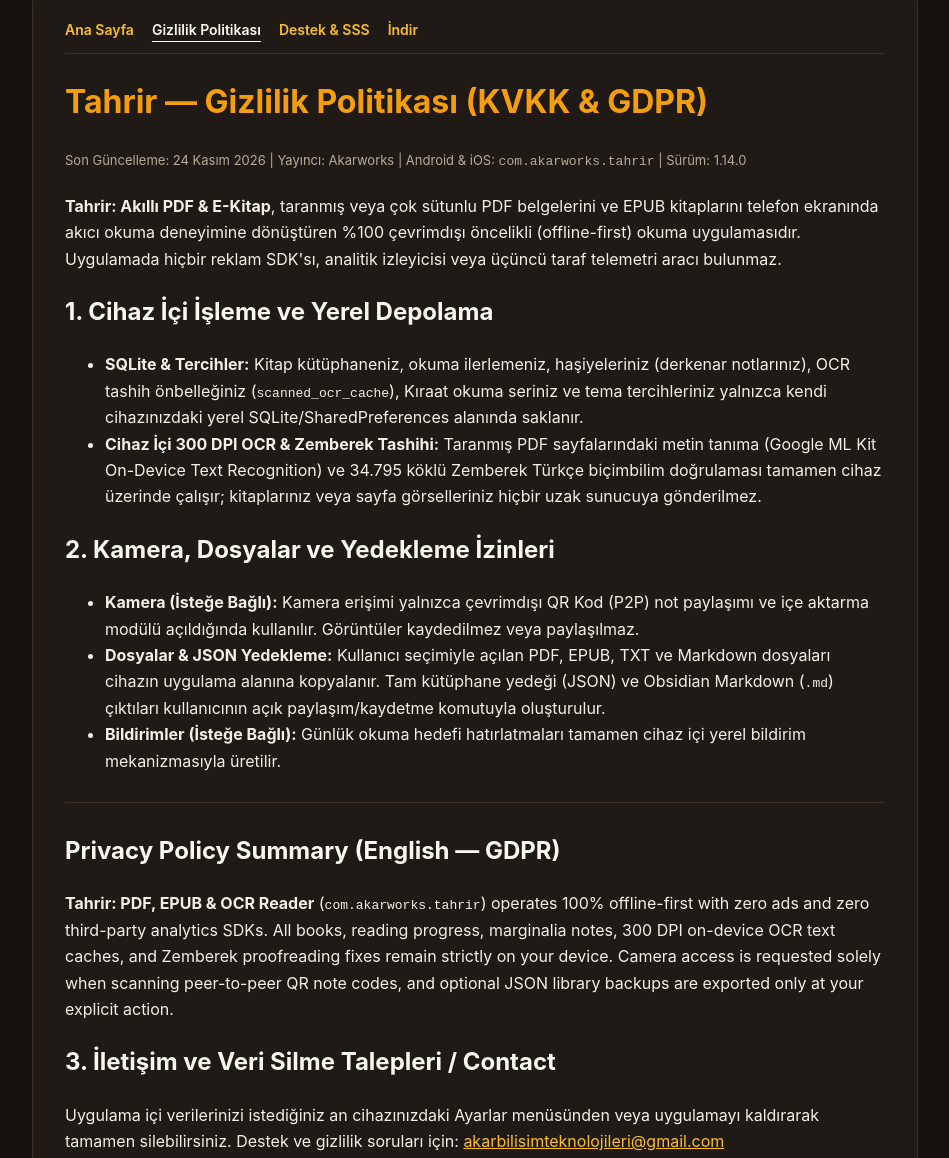
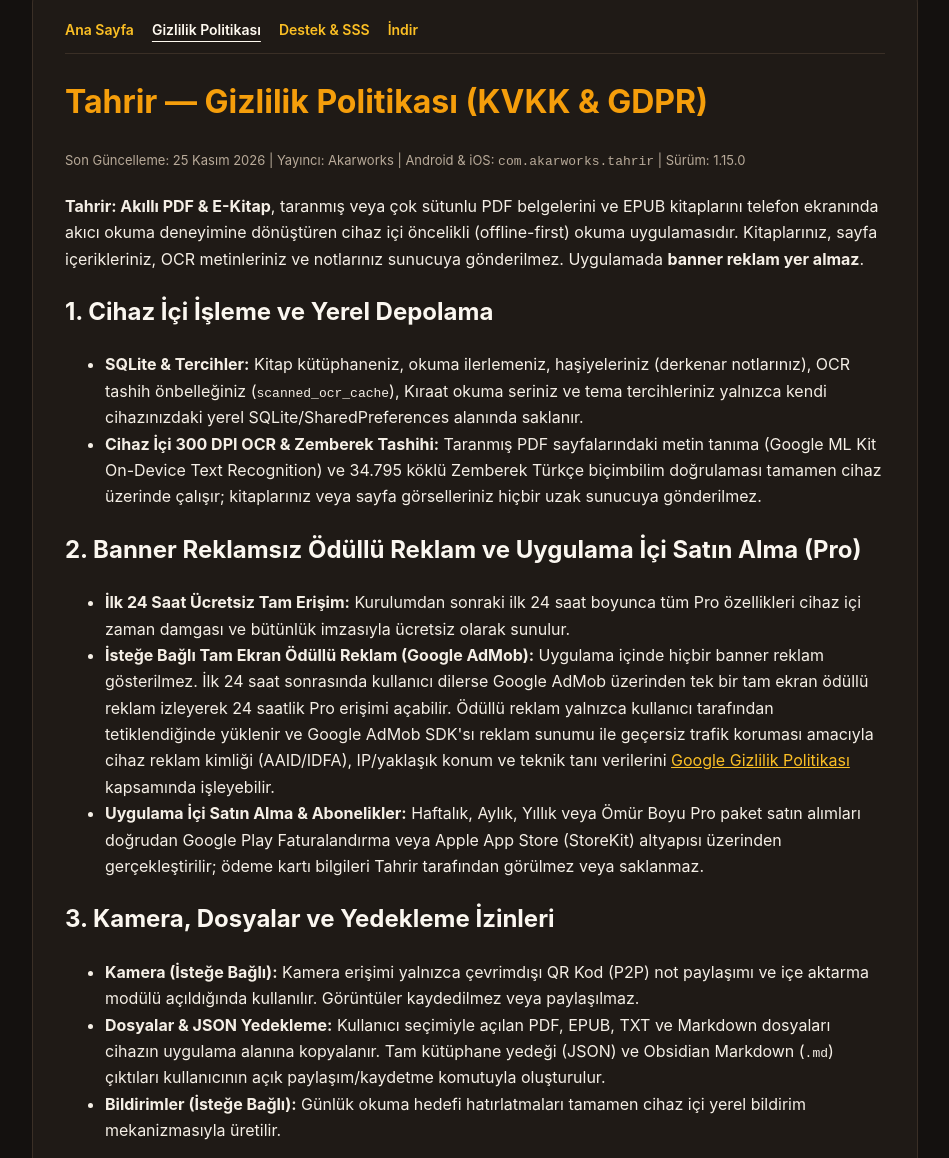
Before and after one commit to mehmetfethioglu/tahrir-indir, a plain HTML site: page privacy.html in a window 1280 px wide. Shown: the part 39-1197 px from the top of the page, without its empty margins (165-1114 px from the left). Drawn offline with Linux system fonts and the light colour scheme.

Commit message:
chore(privacy): disclose banner-free rewarded ad and 4-tier IAP monetization

```diff
--- a/privacy.html
+++ b/privacy.html
@@ -4,9 +4,9 @@
   <meta charset="UTF-8">
   <meta name="viewport" content="width=device-width, initial-scale=1.0">
   <title>Tahrir — Gizlilik Politikası &amp; KVKK/GDPR Beyanı</title>
-  <meta name="description" content="Tahrir: Akıllı PDF & E-Kitap uygulaması resmi KVKK ve GDPR gizlilik politikası, cihaz içi OCR ve sıfır takip beyanı.">
+  <meta name="description" content="Tahrir: Akıllı PDF & E-Kitap uygulaması resmi KVKK ve GDPR gizlilik politikası, cihaz içi OCR, banner reklamsız ödüllü erişim ve uygulama içi satın alma beyanı.">
   <meta property="og:title" content="Tahrir — Gizlilik Politikası (KVKK &amp; GDPR)">
-  <meta property="og:description" content="Tahrir %100 çevrimdışı öncelikli çalışır; reklam SDK'sı ve üçüncü taraf izleyici içermez.">
+  <meta property="og:description" content="Tahrir kitaplarınızı ve notlarınızı %100 cihaz içinde işler; banner reklam içermez. İlk 24 saat ücretsiz deneme sonrası isteğe bağlı tam ekran ödüllü reklam veya uygulama içi Pro paket sunar.">
   <meta property="og:type" content="website">
   <meta property="og:url" content="https://mehmetfethioglu.github.io/tahrir-indir/privacy.html">
   <meta property="og:image" content="https://mehmetfethioglu.github.io/tahrir-indir/icon.png">
@@ -50,9 +50,9 @@
       <a href="indir.html">İndir</a>
     </nav>
     <h1>Tahrir — Gizlilik Politikası (KVKK &amp; GDPR)</h1>
-    <div class="meta">Son Güncelleme: 24 Kasım 2026 | Yayıncı: Akarworks | Android &amp; iOS: <code>com.akarworks.tahrir</code> | Sürüm: 1.14.0</div>
+    <div class="meta">Son Güncelleme: 25 Kasım 2026 | Yayıncı: Akarworks | Android &amp; iOS: <code>com.akarworks.tahrir</code> | Sürüm: 1.15.0</div>
 
-    <p><strong>Tahrir: Akıllı PDF &amp; E-Kitap</strong>, taranmış veya çok sütunlu PDF belgelerini ve EPUB kitaplarını telefon ekranında akıcı okuma deneyimine dönüştüren %100 çevrimdışı öncelikli (offline-first) okuma uygulamasıdır. Uygulamada hiçbir reklam SDK'sı, analitik izleyicisi veya üçüncü taraf telemetri aracı bulunmaz.</p>
+    <p><strong>Tahrir: Akıllı PDF &amp; E-Kitap</strong>, taranmış veya çok sütunlu PDF belgelerini ve EPUB kitaplarını telefon ekranında akıcı okuma deneyimine dönüştüren cihaz içi öncelikli (offline-first) okuma uygulamasıdır. Kitaplarınız, sayfa içerikleriniz, OCR metinleriniz ve notlarınız sunucuya gönderilmez. Uygulamada <strong>banner reklam yer almaz</strong>.</p>
 
     <h2>1. Cihaz İçi İşleme ve Yerel Depolama</h2>
     <ul>
@@ -60,7 +60,14 @@
       <li><strong>Cihaz İçi 300 DPI OCR &amp; Zemberek Tashihi:</strong> Taranmış PDF sayfalarındaki metin tanıma (Google ML Kit On-Device Text Recognition) ve 34.795 köklü Zemberek Türkçe biçimbilim doğrulaması tamamen cihaz üzerinde çalışır; kitaplarınız veya sayfa görselleriniz hiçbir uzak sunucuya gönderilmez.</li>
     </ul>
 
-    <h2>2. Kamera, Dosyalar ve Yedekleme İzinleri</h2>
+    <h2>2. Banner Reklamsız Ödüllü Reklam ve Uygulama İçi Satın Alma (Pro)</h2>
+    <ul>
+      <li><strong>İlk 24 Saat Ücretsiz Tam Erişim:</strong> Kurulumdan sonraki ilk 24 saat boyunca tüm Pro özellikleri cihaz içi zaman damgası ve bütünlük imzasıyla ücretsiz olarak sunulur.</li>
+      <li><strong>İsteğe Bağlı Tam Ekran Ödüllü Reklam (Google AdMob):</strong> Uygulama içinde hiçbir banner reklam gösterilmez. İlk 24 saat sonrasında kullanıcı dilerse Google AdMob üzerinden tek bir tam ekran ödüllü reklam izleyerek 24 saatlik Pro erişimi açabilir. Ödüllü reklam yalnızca kullanıcı tarafından tetiklendiğinde yüklenir ve Google AdMob SDK'sı reklam sunumu ile geçersiz trafik koruması amacıyla cihaz reklam kimliği (AAID/IDFA), IP/yaklaşık konum ve teknik tanı verilerini <a href="https://policies.google.com/privacy" rel="noopener">Google Gizlilik Politikası</a> kapsamında işleyebilir.</li>
+      <li><strong>Uygulama İçi Satın Alma &amp; Abonelikler:</strong> Haftalık, Aylık, Yıllık veya Ömür Boyu Pro paket satın alımları doğrudan Google Play Faturalandırma veya Apple App Store (StoreKit) altyapısı üzerinden gerçekleştirilir; ödeme kartı bilgileri Tahrir tarafından görülmez veya saklanmaz.</li>
+    </ul>
+
+    <h2>3. Kamera, Dosyalar ve Yedekleme İzinleri</h2>
     <ul>
       <li><strong>Kamera (İsteğe Bağlı):</strong> Kamera erişimi yalnızca çevrimdışı QR Kod (P2P) not paylaşımı ve içe aktarma modülü açıldığında kullanılır. Görüntüler kaydedilmez veya paylaşılmaz.</li>
       <li><strong>Dosyalar &amp; JSON Yedekleme:</strong> Kullanıcı seçimiyle açılan PDF, EPUB, TXT ve Markdown dosyaları cihazın uygulama alanına kopyalanır. Tam kütüphane yedeği (JSON) ve Obsidian Markdown (<code>.md</code>) çıktıları kullanıcının açık paylaşım/kaydetme komutuyla oluşturulur.</li>
@@ -70,9 +77,9 @@
     <hr>
 
     <h2>Privacy Policy Summary (English — GDPR)</h2>
-    <p><strong>Tahrir: PDF, EPUB &amp; OCR Reader</strong> (<code>com.akarworks.tahrir</code>) operates 100% offline-first with zero ads and zero third-party analytics SDKs. All books, reading progress, marginalia notes, 300 DPI on-device OCR text caches, and Zemberek proofreading fixes remain strictly on your device. Camera access is requested solely when scanning peer-to-peer QR note codes, and optional JSON library backups are exported only at your explicit action.</p>
+    <p><strong>Tahrir: PDF, EPUB &amp; OCR Reader</strong> (<code>com.akarworks.tahrir</code>) processes all books, reading progress, marginalia notes, 300 DPI on-device OCR caches, and Zemberek proofreading strictly on your device with <strong>zero banner ads</strong>. New installations include an automatic 24-hour free Pro trial. After the first 24 hours, users may choose either optional Google AdMob full-screen Rewarded Video Ads (to unlock 24-hour Pro access; AdMob may process device advertising ID and diagnostics under Google's Privacy Policy) or Google Play / Apple In-App Purchases (Weekly, Monthly, Yearly subscriptions or Lifetime license). Payment details are handled exclusively by Google Play Billing and Apple StoreKit.</p>
 
-    <h2>3. İletişim ve Veri Silme Talepleri / Contact</h2>
+    <h2>4. İletişim ve Veri Silme Talepleri / Contact</h2>
     <p>Uygulama içi verilerinizi istediğiniz an cihazınızdaki Ayarlar menüsünden veya uygulamayı kaldırarak tamamen silebilirsiniz. Destek ve gizlilik soruları için: <a href="mailto:akarbilisimteknolojileri@gmail.com">akarbilisimteknolojileri@gmail.com</a></p>
   </div>
 </body>
--- a/schema-software-app.json
+++ b/schema-software-app.json
@@ -8,7 +8,7 @@
       "operatingSystem": "Android, iOS, Windows, macOS",
       "applicationCategory": "BookApplication",
       "softwareVersion": "1.14.0",
-      "description": "Tahrir is an offline-first smart PDF, EPUB, and Markdown reader developed by Akarworks in 2026 for mobile and desktop platforms. Engineered for 60 to 120 FPS responsiveness and 100% deterministic privacy, Tahrir converts scanned, distorted, and two-column academic PDF files into clean, reflowable text with 0 ad trackers and 0 cloud dependencies, featuring 300 DPI on-device OCR, 34,795-root Zemberek proofreading, Popup Lexicon, Guided Flow reading coach, and Obsidian Markdown marginalia export.",
+      "description": "Tahrir is an offline-first smart PDF, EPUB, and Markdown reader developed by Akarworks in 2026 for mobile and desktop platforms. Engineered for 60 to 120 FPS responsiveness and on-device privacy, Tahrir converts scanned, distorted, and two-column academic PDF files into clean, reflowable text with zero banner ads and zero cloud document uploads, featuring 300 DPI on-device OCR, 34,795-root Zemberek proofreading, Popup Lexicon, Guided Flow reading coach, Obsidian Markdown marginalia export, a 24h install trial, optional 24h rewarded video unlock, and Pro plans.",
       "url": "https://mehmetfethioglu.github.io/tahrir-indir/",
       "downloadUrl": "https://mehmetfethioglu.github.io/tahrir-indir/indir.html",
       "inLanguage": [
@@ -42,7 +42,7 @@
           "name": "What is Tahrir?",
           "acceptedAnswer": {
             "@type": "Answer",
-            "text": "Tahrir is an offline-first smart PDF, EPUB, and Markdown reader featuring multi-column PDF reflow, 300 DPI on-device OCR scanning, 34,795-root Zemberek morphological proofreading, one-tap Popup Lexicon, Guided Flow semantic reading coach, and Obsidian-compatible marginalia export with zero ads or tracking."
+            "text": "Tahrir is an offline-first smart PDF, EPUB, and Markdown reader featuring multi-column PDF reflow, 300 DPI on-device OCR scanning, 34,795-root Zemberek morphological proofreading, one-tap Popup Lexicon, Guided Flow semantic reading coach, Obsidian-compatible marginalia export, a 24h free trial, and banner-free rewarded 24h unlock or Pro subscriptions."
           }
         }
       ]
```
Also changed, not shown: index.html (+3 -3 lines), llms-full.txt, llms.txt.
